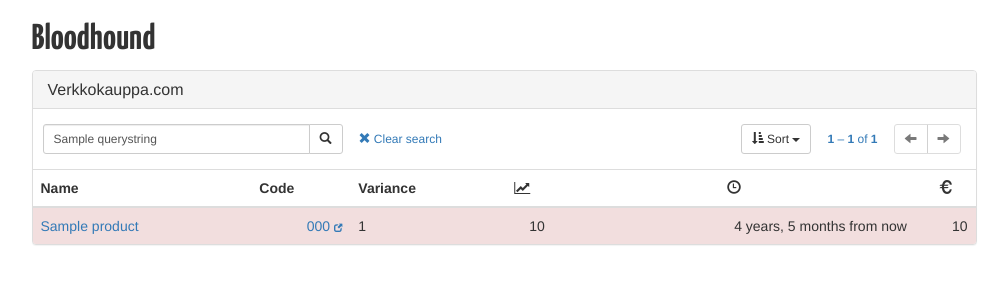
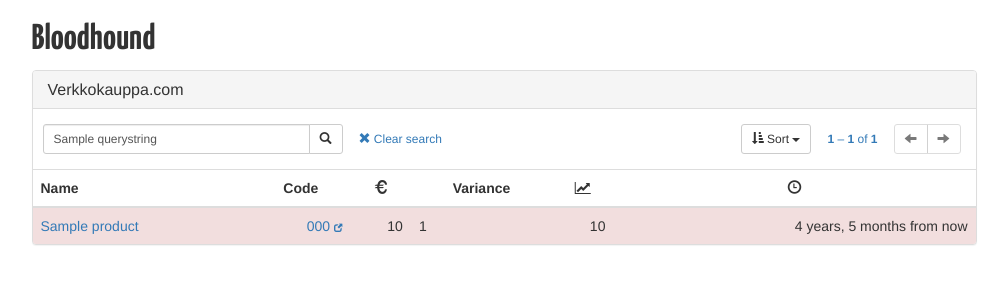
Before and after one commit to vitorfs/bloodhound, a Django app: template bloodhound/core/templates/core/products_list.html in a window 1280 px wide. Shown: the top 300 px of the page, without its empty margins (136-1144 px from the left). Run offline with Django 3.2, Linux system fonts and the light colour scheme; the template is opened without the code that fills it: most values are stand-ins (such as "Sample title", 1, 10 or a date in 2020); some libraries are stand-ins or nearby versions.

Commit message:
minor template update

```diff
--- a/bloodhound/core/templates/core/products_list.html
+++ b/bloodhound/core/templates/core/products_list.html
@@ -77,11 +77,11 @@
       <thead>
         <tr>
           <th>Name</th>
-          <th>Code</th>
-          <th>Variance</th>
+          <th class="text-center">Code</th>
+          <th class="text-center"><span class="glyphicon glyphicon-euro"></span></th>
+          <th class="text-center">Variance</th>
           <th class="text-center"><span class="fa fa-line-chart"></span></th>
           <th class="text-center"><span class="glyphicon glyphicon-time"></span></th>
-          <th class="text-center"><span class="glyphicon glyphicon-euro"></span></th>
         </tr>
       </thead>
       <tbody>
@@ -93,10 +93,10 @@
             <td class="text-right" style="white-space: nowrap;">
               <a href="{{ product.url }}" target="_blank">{{ product.code }} <span class="glyphicon glyphicon-new-window" style="font-size: 60%;"></span></a>
             </td>
+            <td class="text-right" style="white-space: nowrap;">{{ product.get_current_price_display }}</td>
             <td>{{ product.get_price_percentage_variance_display }}</td>
             <td class="text-right" style="white-space: nowrap;">{{ product.price_changes }}</td>
             <td class="text-right" style="white-space: nowrap;">{{ product.visited_at|naturaltime }}</td>
-            <td class="text-right" style="white-space: nowrap;">{{ product.get_current_price_display }}</td>
           </tr>
         {% empty %}
           <tr>
```
